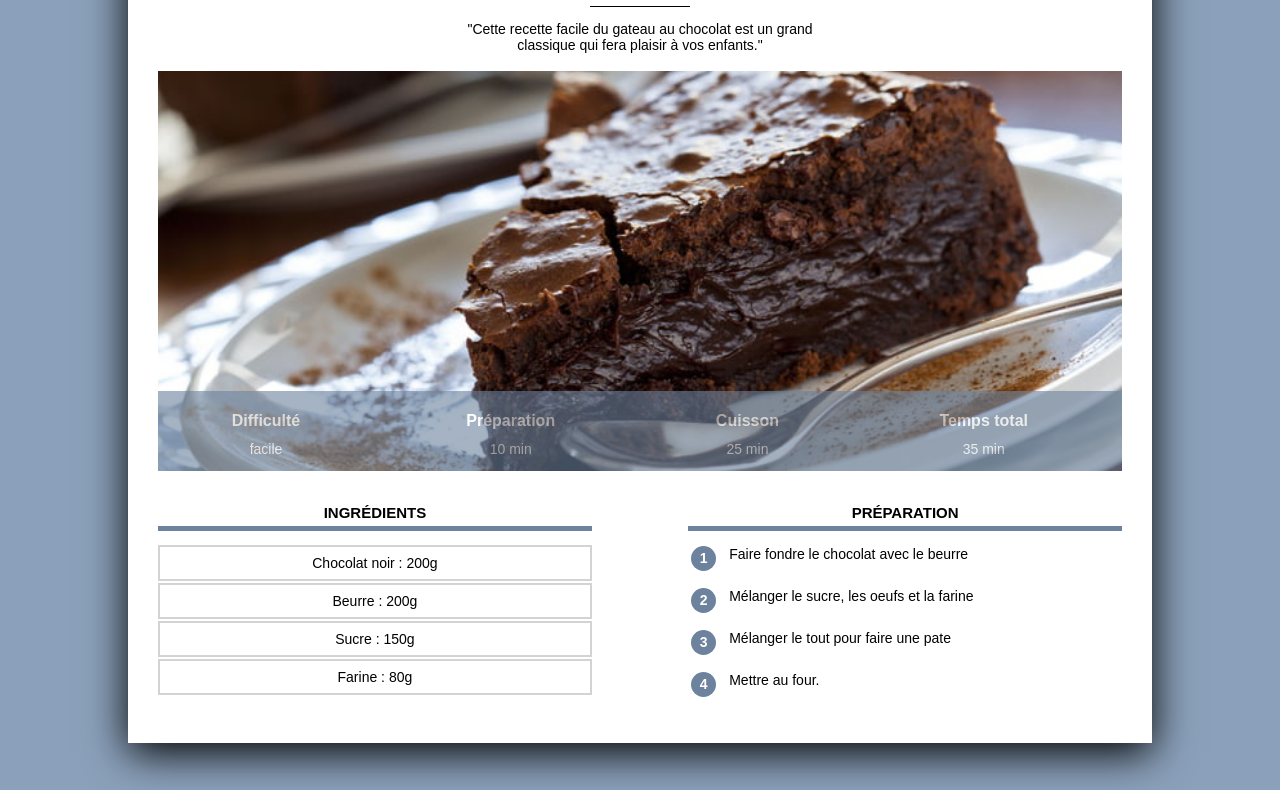
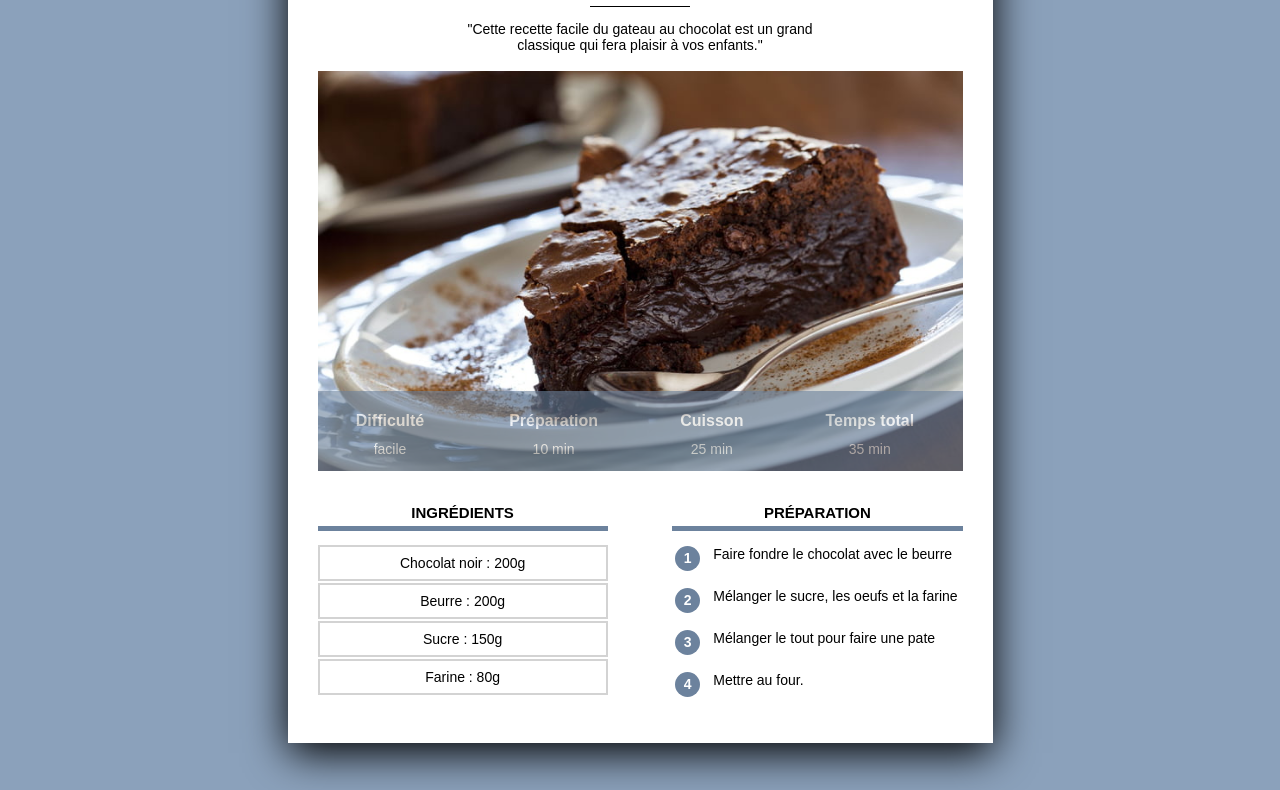
Before and after one commit to Hirtors/site_recettes, a plain HTML site: page index.html in a window 1280 px wide. Shown: the part 145-935 px from the top of the page. Drawn offline with Linux system fonts and the light colour scheme.

Commit message:
Add files via upload

```diff
--- a/index.html
+++ b/index.html
@@ -3,6 +3,7 @@
     <head>
         <title>Gateau au chocolat</title>
         <meta charset="UTF-8">
+        <meta name="viewport" content="width=device-width, initial-scale=1.0">
         <link rel="stylesheet" href="recette.css">
     </head>
     <body>
--- a/recette.css
+++ b/recette.css
@@ -27,9 +27,8 @@ div.categorie {
 
 div.contenu {
     background-color: white;
-    margin: 60px 10% 80px 10%;
-    padding: 0px 30px 30px 30px;
-    min-width: 350px;
+    margin: 40px 8px 40px 8px;
+    padding: 0px 8px 20px 8px;
     box-shadow: black 0 10px 40px;
     overflow: visible;
 }
@@ -71,24 +70,18 @@ table.info {
     color: white;
     background-color: #6C829D;
     opacity: 60%;
-    height: 80px;
+    height: 50px;
 }
 
 
 table.info td {
     text-align: center;
-    font-size: 14px;
+    font-size: 12px;
     vertical-align: top;
 }
 
 table.info th {
-    font-size: 16px;
-    vertical-align: bottom;
-    padding-bottom: 8px;
-}
-
-table.info th {
-    font-size: 16px;
+    font-size: 14px;
     vertical-align: bottom;
     padding-bottom: 8px;
 }
@@ -102,7 +95,7 @@ img.info {
 }
 
 div.colonne {
-    width: 45%;
+    width: 100%;
     margin-top: 20px;
 }
 
@@ -116,11 +109,6 @@ div.colonne h2 {
 
 div.colonne1 {
     display: inline-block;
-    margin-right: 10% ;
-}
-
-div.colonne2 {
-    float: right;
 }
 
 div.ingredient p {
@@ -159,3 +147,45 @@ table.preparation td.preparation_etape {
 table.preparation tr {
     height: 40px;
 }
+
+/* Style pour ordinateur */
+@media only screen and (min-width: 768px) {
+    div.contenu {
+        margin: 60px 10% 80px 10%;
+        padding: 0px 30px 30px 30px;
+        min-width: 350px;
+    }
+
+    table.info td {
+        font-size: 14px;
+    }
+
+    table.info th {
+        font-size: 16px;
+    }
+
+    table.info {
+        height: 80px;
+    }
+
+    div.colonne {
+        width: 45%;
+        margin-top: 20px;
+    }
+
+    div.colonne1 {
+        margin-right: 10%;
+    }
+
+    div.colonne2 {
+        float: right;
+    }
+  }
+
+  @media only screen and (min-width: 900px) {
+    div.contenu {
+        margin-left: auto;
+        margin-right: auto;
+        width: 645px;
+    }
+  }
```
